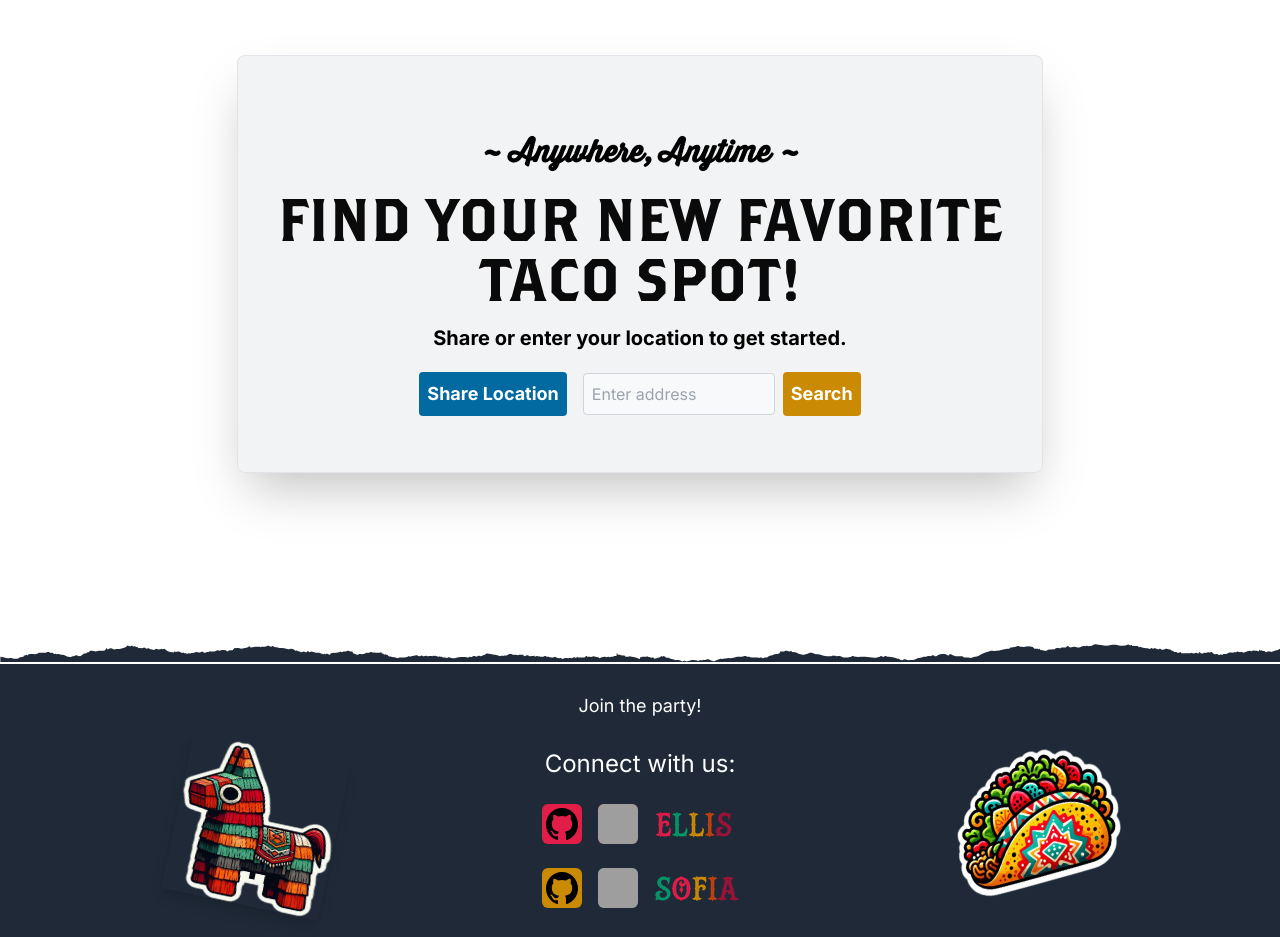
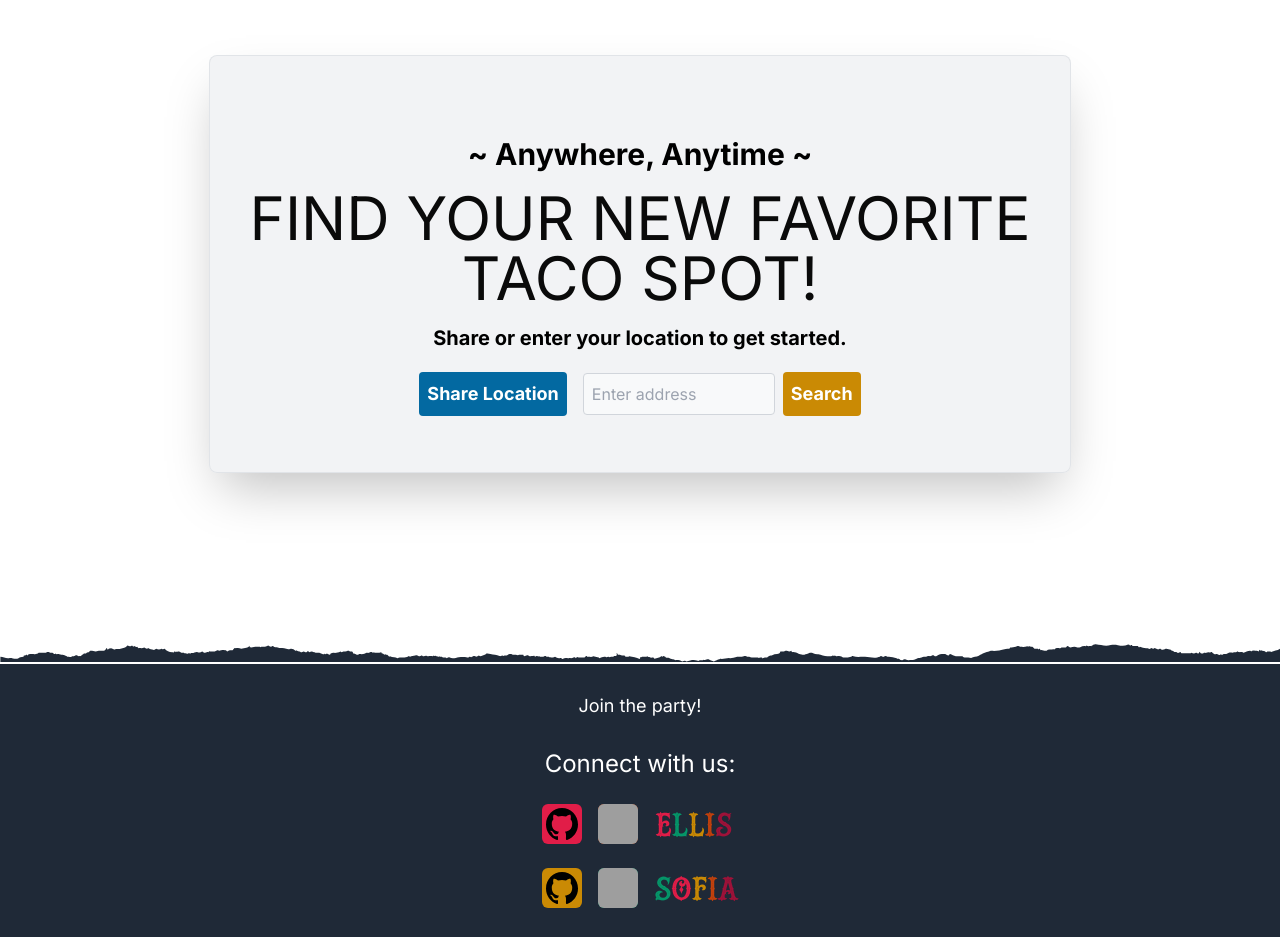
Before and after one commit to elsong86/taco-about-it, a Next.js app in the folder frontend/: page / in a window 1280 px wide. Shown: the part 240-1177 px from the top of the page. Built offline with nearby package versions, Linux system fonts and the light colour scheme; no server answers; grey boxes are pictures that could not be loaded.

Commit message:
working commit before new components

```diff
--- a/frontend/src/app/components/Footer.tsx
+++ b/frontend/src/app/components/Footer.tsx
@@ -76,13 +76,6 @@ const Footer: React.FC = () => {
         </div>
       </div>
 
-      <div className="absolute left-40 bottom-50 mb-4 ml-4 rotate-12 "> {/* Adjust the margins as needed */}
-        <img src={pinata.src} alt="Pinata" className="h-40 w-40 shadow-lg" /> {/* Adjust size as needed */}
-      </div>
-
-      <div className="absolute right-40 bottom-50 mb-4 ml-4 rotate-12 "> {/* Adjust the margins as needed */}
-        <img src={taco.src} alt="Pinata" className="h-40 w-40 " /> {/* Adjust size as needed */}
-      </div>
 
       <div className='py-6 font-thirsty'>
         <p>Made with ♡ in 2024</p>
--- a/frontend/src/app/components/SearchContainer.tsx
+++ b/frontend/src/app/components/SearchContainer.tsx
@@ -17,11 +17,11 @@ const SearchContainer: React.FC = () => {
 
   return (
     <div className="relative flex flex-col items-center rounded-lg border border-gray-300 border-opacity-50 text-center shadow-2xl bg-gray-200 bg-opacity-50 my-10 pt-20 pb-10 px-10">
-      <p className="font-thirsty font-bold text-3xl">
+      <p className=" font-bold text-3xl">
         ~ Anywhere, Anytime ~
       </p>
 
-      <h1 className="text-6xl font-brothers py-4 text-neutral-950">
+      <h1 className="text-6xl  py-4 text-neutral-950">
         FIND YOUR NEW FAVORITE <br />TACO SPOT!
       </h1>
 
```
